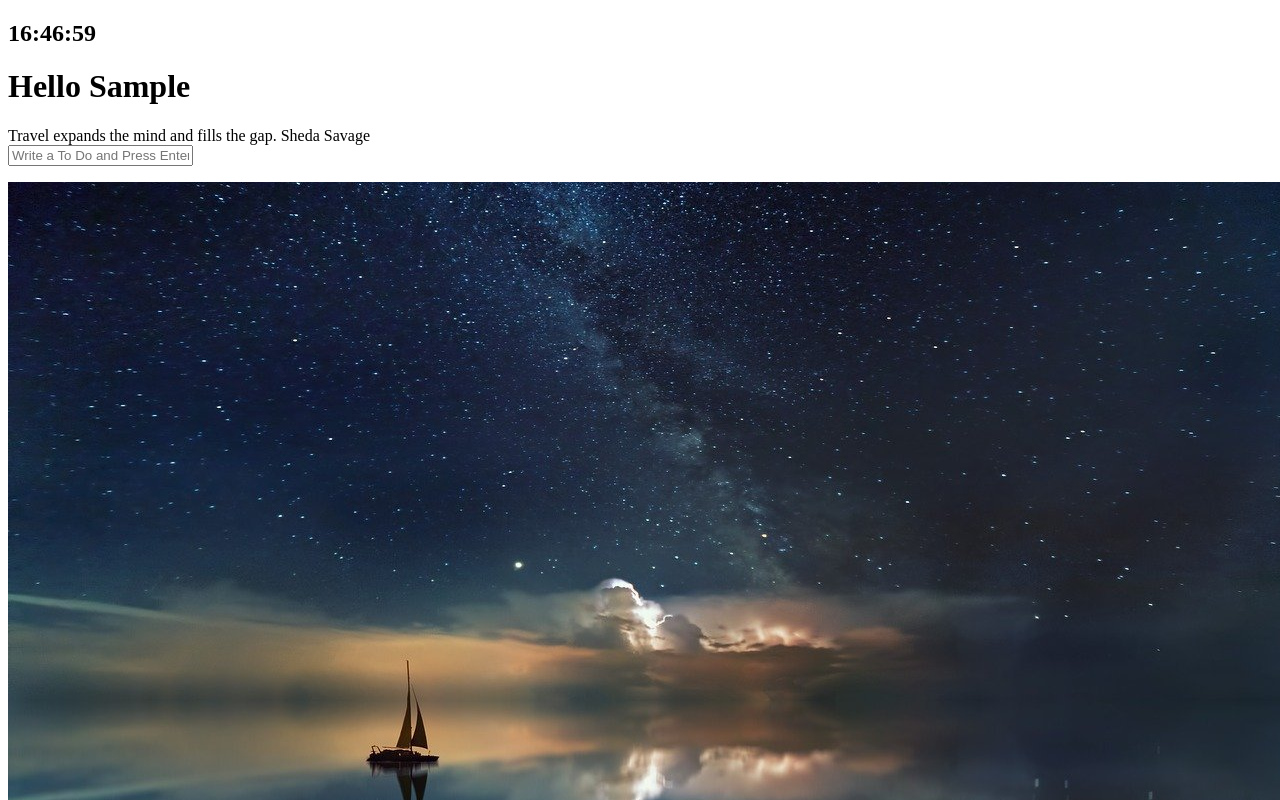
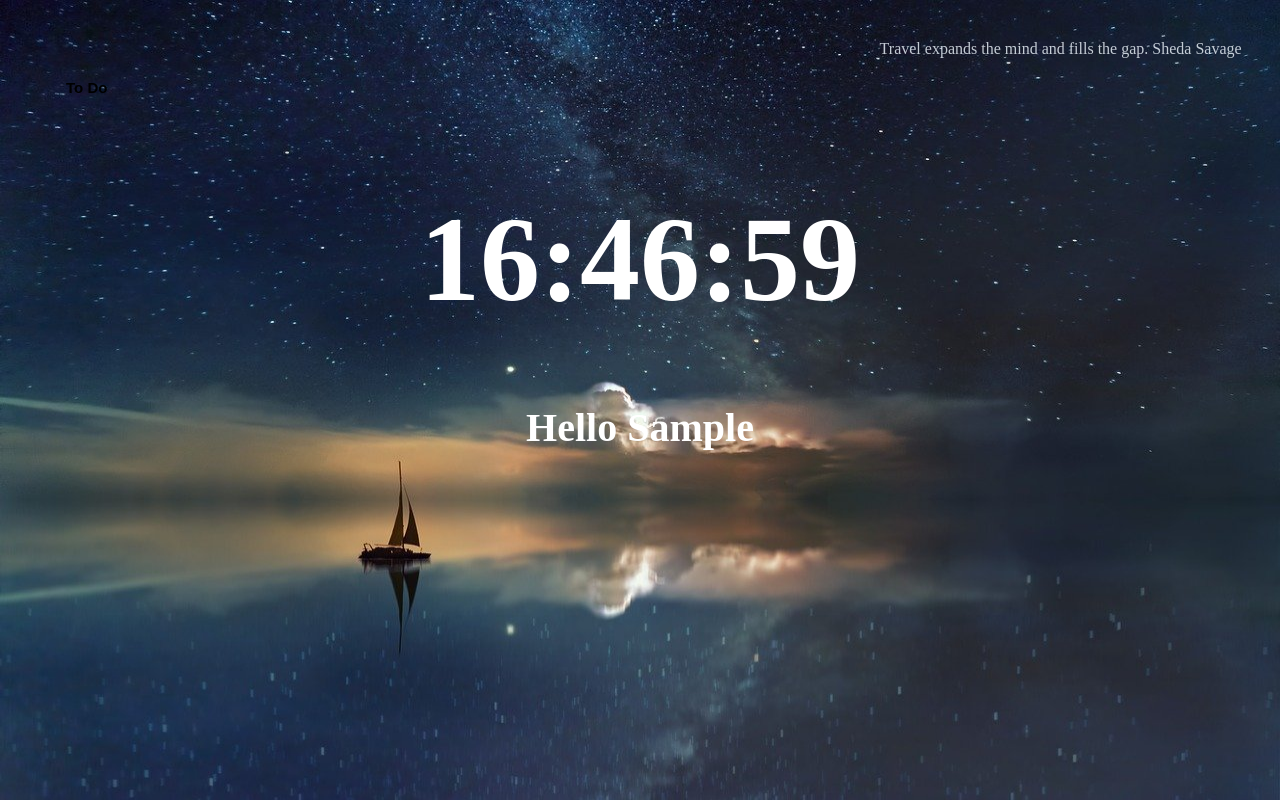
Before and after one commit to oobinss/web, a plain HTML site: page index.html in a window 1280 px wide. Both pictures are taken after typing "Sample" into the empty fields and a click on the button "Log In". Shown: the top 800 px of the page. Drawn offline with Linux system fonts and the light colour scheme.

Commit message:
CSS Change

```diff
--- a/css/style.css
+++ b/css/style.css
@@ -1,3 +1,83 @@
 .hidden {
     display: none;
 }
+
+img {
+    position:absolute;
+    width:100%;
+    height:100%;
+    left: 0px;
+    top: 0px;
+    right:0px;
+    bottom:0px;
+    z-index: -1;
+    opacity:100%;
+}
+#clock{
+    position: absolute;
+    top: 20%;
+    left: 50%;
+    transform: translate(-50%,-50%);
+    font-size:120px;
+    color : white;
+}
+#login-form{
+    position: absolute;
+    top: 50%;
+    left: 50%;
+    transform: translate(-50%,-50%);
+}
+#greeting{
+    position: absolute;
+    top: 50%;
+    left: 50%;
+    transform: translate(-50%,-50%);
+    color : white;
+    font-size: 40px;
+}
+
+#quote {
+    position:absolute;
+    right:3%;
+    top: 5%;
+    color : aliceblue;
+    opacity:80%;
+}
+
+#weather {
+    position:absolute;
+    right:4%;
+    top: 10%;
+    color : aliceblue;
+    font-size : 15px;
+    opacity:80%;
+}
+
+#todo-form {
+    position:absolute;
+    left : 5%;
+    top: 10%;
+    background-color:black;
+
+}
+#todo-form input {
+    position:absolute;
+    left : 5%;
+    top: 10%;
+    background-color:transparent;
+    border:0;
+
+}
+#todo-form input::placeholder{
+    color : black;
+    font-size: 15px;
+    font-weight:bold;
+}
+
+#todo-list {
+    position:absolute;
+    left : 4%;
+    top: 12%;
+    color: black;
+    font-weight:bold;
+}
--- a/index.html
+++ b/index.html
@@ -23,7 +23,7 @@
         <span></span>
    </div>
    <form id="todo-form">
-       <input type="text" placeholder="Write a To Do and Press Enter" required />
+       <input type="text" placeholder="To Do" required />
    </form>
    <ul id="todo-list"></ul>
    <div id = "weather">
--- a/js/background.js
+++ b/js/background.js
@@ -3,5 +3,7 @@ const images = ["0.jpg","1.jpg","2.jpg", "3.jpg"];
 const chosenImage =images[Math.floor(Math.random() * images.length)];
 
 const bgImage = document.createElement("img");
+
+
 bgImage.src = `img/${chosenImage}`;
 document.body.appendChild(bgImage);
--- a/js/weather.js
+++ b/js/weather.js
@@ -10,8 +10,8 @@ function onGeoOK(position){
 
     const url = `https://api.openweathermap.org/data/2.5/weather?lat=35.2485376&lon=128.8667136&appid=54932d8d72f0383c39212c41e15d9542&units=metric`;
     fetch(url).then((response) => response.json()).then((data) => {
-         city.innerText =data.name;
-         weather.innerText =`${data.weather[0].main} / ${data.main.temp}`;
+         city.innerText =` city : ${data.name}`;
+         weather.innerText =` weather : ${data.weather[0].main}  temp : ${data.main.temp}`;
     });
 }
 function onGeoError(){
```
